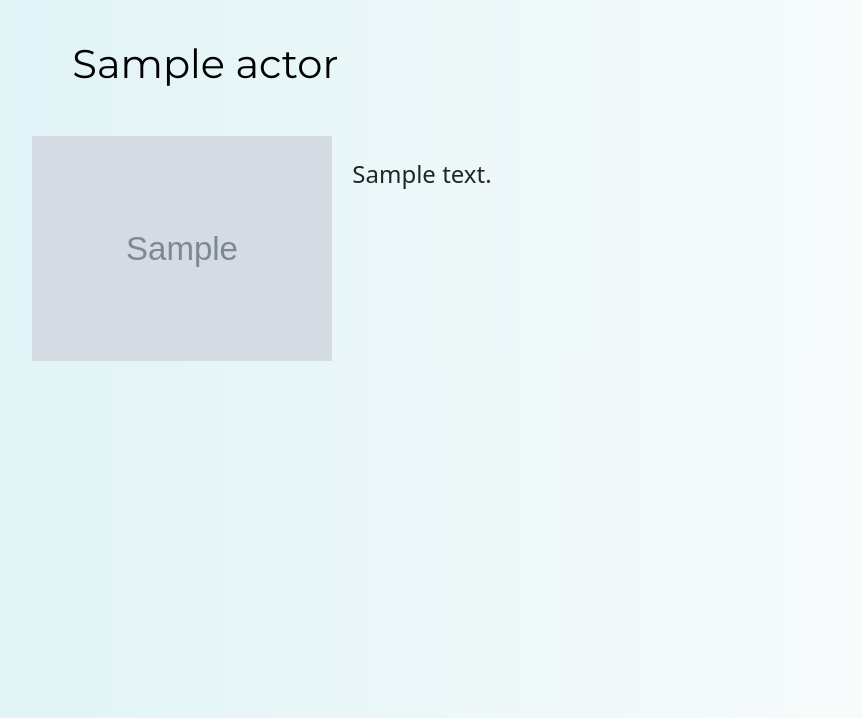
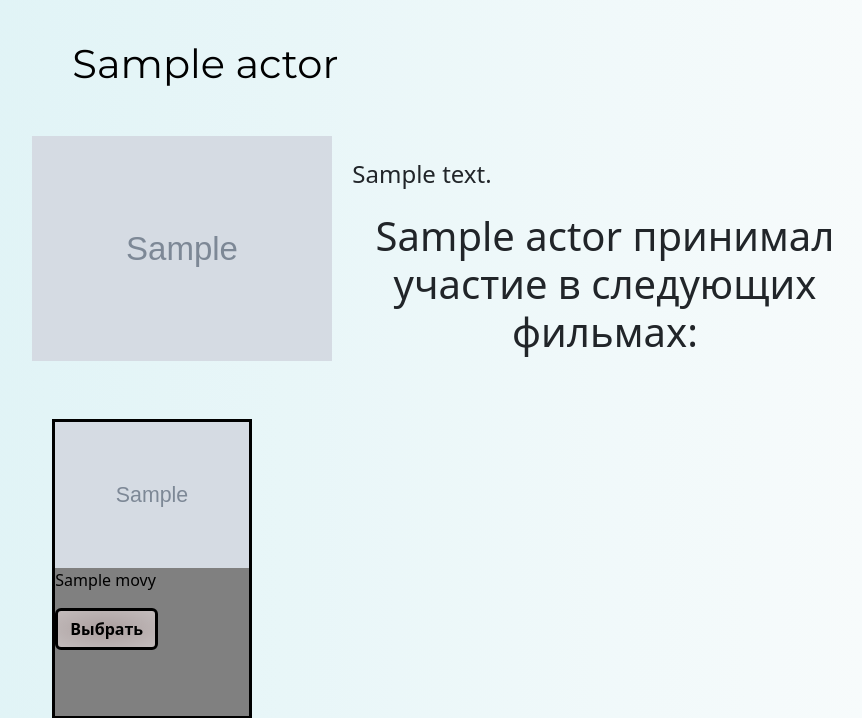
Before and after one commit to Ruslan91111/resume, a Django app: a page that uses movies/templates/movies/actor_detail.html in a window 1280 px wide. Shown: the part 56-774 px from the top of the page, without its empty margins (185-1047 px from the left). Run offline with Django 4.2, Linux system fonts and the light colour scheme; tables that the repository leaves empty hold one stand-in row (values such as "Sample post"); grey boxes marked "Sample" are stand-in pictures; some libraries are stand-ins or nearby versions; some web fonts are replaced.

Commit message:
actor detail add movies

```diff
--- a/movies/templates/movies/actor_detail.html
+++ b/movies/templates/movies/actor_detail.html
@@ -15,8 +15,9 @@
 
 
 <!-- Фильмы, в которых снимался -->
+<h1 style="text-align:center;">{{ actor.name }} принимал участие в следующих фильмах:</h1>
   <div class="actors">
-    {% for movie in actor.movies_set.all %}
+    {% for movie in actor.movies.all %}
 
         <div class="card-movie">
           <a href="{{ movie.get_absolute_url }}"><img src="{{ movie.photo.url }}" class="card-img-top" alt="Pictures"></a>
```
